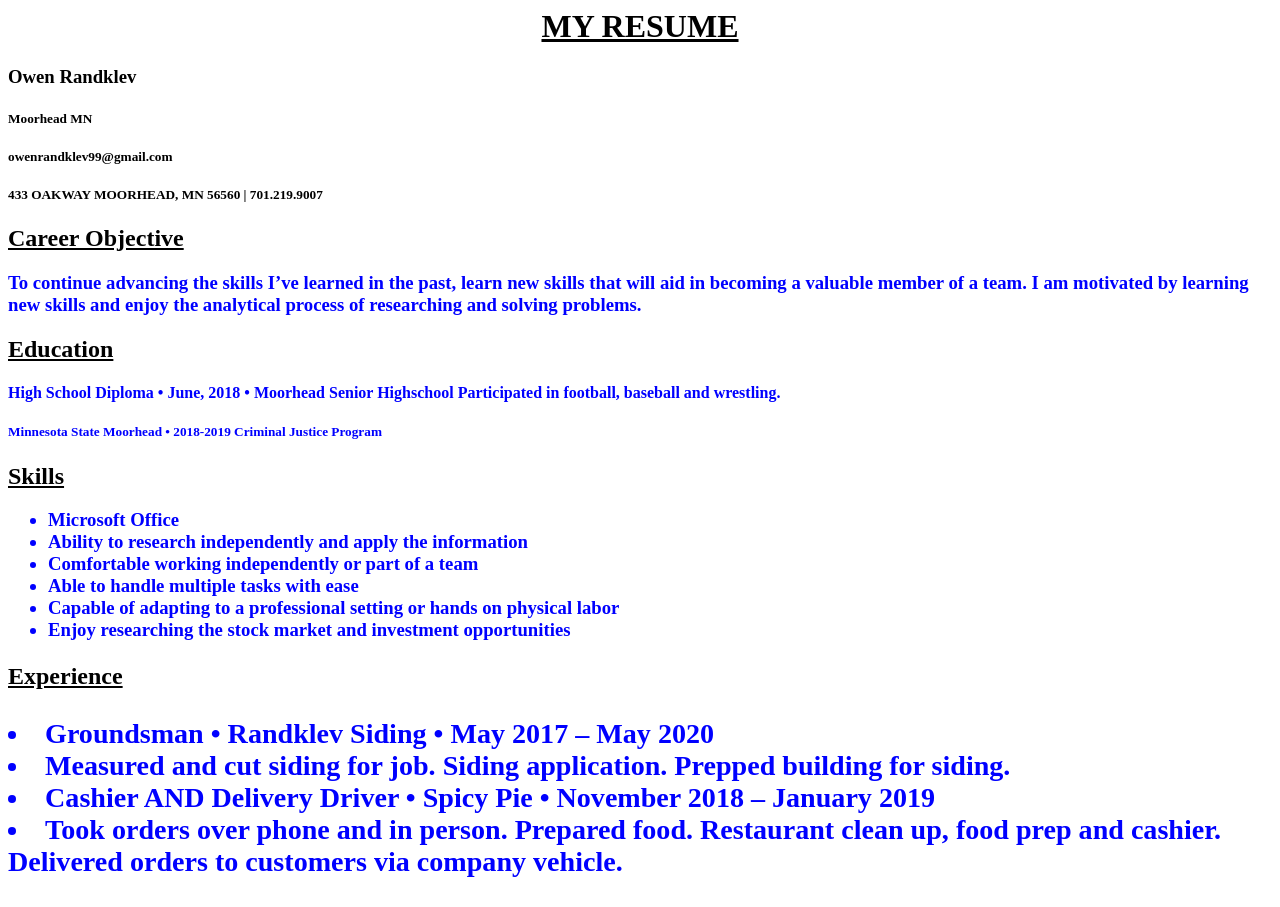
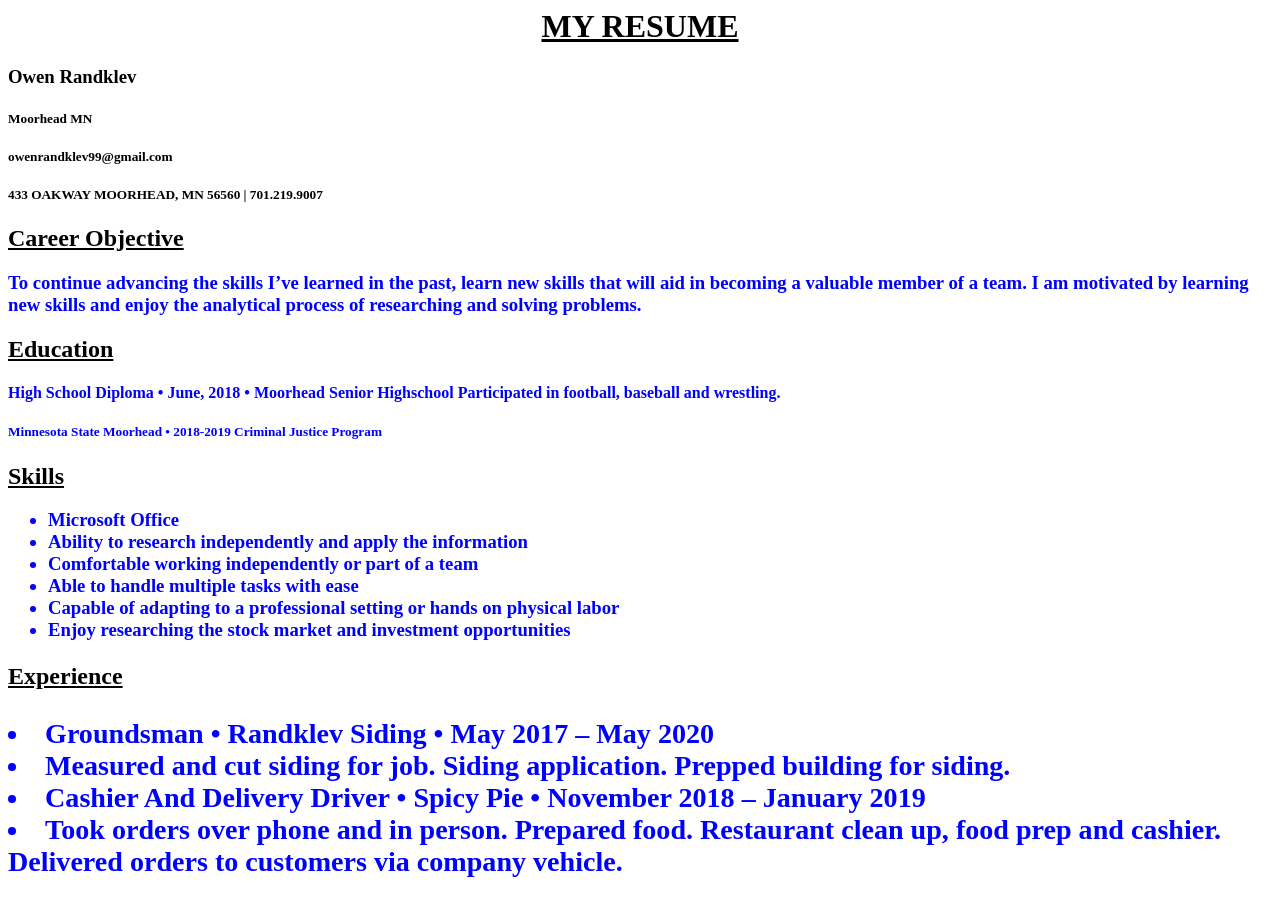
Before and after one commit to WayneRand/WayneRand.github.io, a plain HTML site: page index.html in a window 1280 px wide. Drawn offline with Linux system fonts and the light colour scheme.

Commit message:
Update index.html

```diff
--- a/index.html
+++ b/index.html
@@ -60,7 +60,7 @@ Criminal Justice Program </h5>
 	<li> Groundsman • Randklev Siding • May 2017 – May 2020
 	<li> Measured and cut siding for job. Siding application. Prepped building for siding.
 
-	<li>Cashier AND Delivery Driver • Spicy Pie • November 2018 – January 2019
+	<li>Cashier And Delivery Driver • Spicy Pie • November 2018 – January 2019
 	<li>Took orders over phone and in person. Prepared food. Restaurant clean up, food prep and cashier. Delivered orders to customers via company vehicle.
 
 
```
